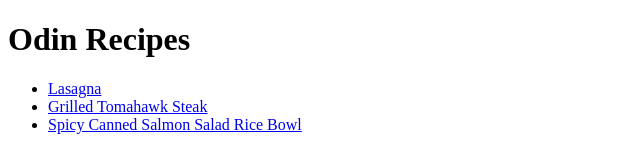
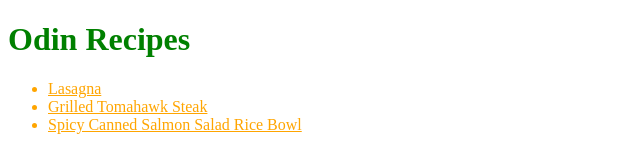
Before and after one commit to Jolaack/odin-recipies, a plain HTML site: page index.html in a window 1280 px wide. Shown: the whole page, without its empty margins (0-640 px from the left). Drawn offline with Linux system fonts and the light colour scheme.

Commit message:
Added some colors to main index.html

```diff
--- a/index.html
+++ b/index.html
@@ -7,7 +7,7 @@
     </head>
 
     <body>
-        <h1>Odin Recipes</h1>
+        <h1 class="mainheader">Odin Recipes</h1>
         <ul>
             <li><a href="recipes/lasagna.html">Lasagna</a></li>
             <li><a href="recipes/tomahawk.html">Grilled Tomahawk Steak</a></li>
--- a/style.css
+++ b/style.css
@@ -0,0 +1,11 @@
+.mainheader {
+    color: green;
+}
+
+ul {
+    color: orange;
+}
+
+a {
+    color: orange;
+}
```
